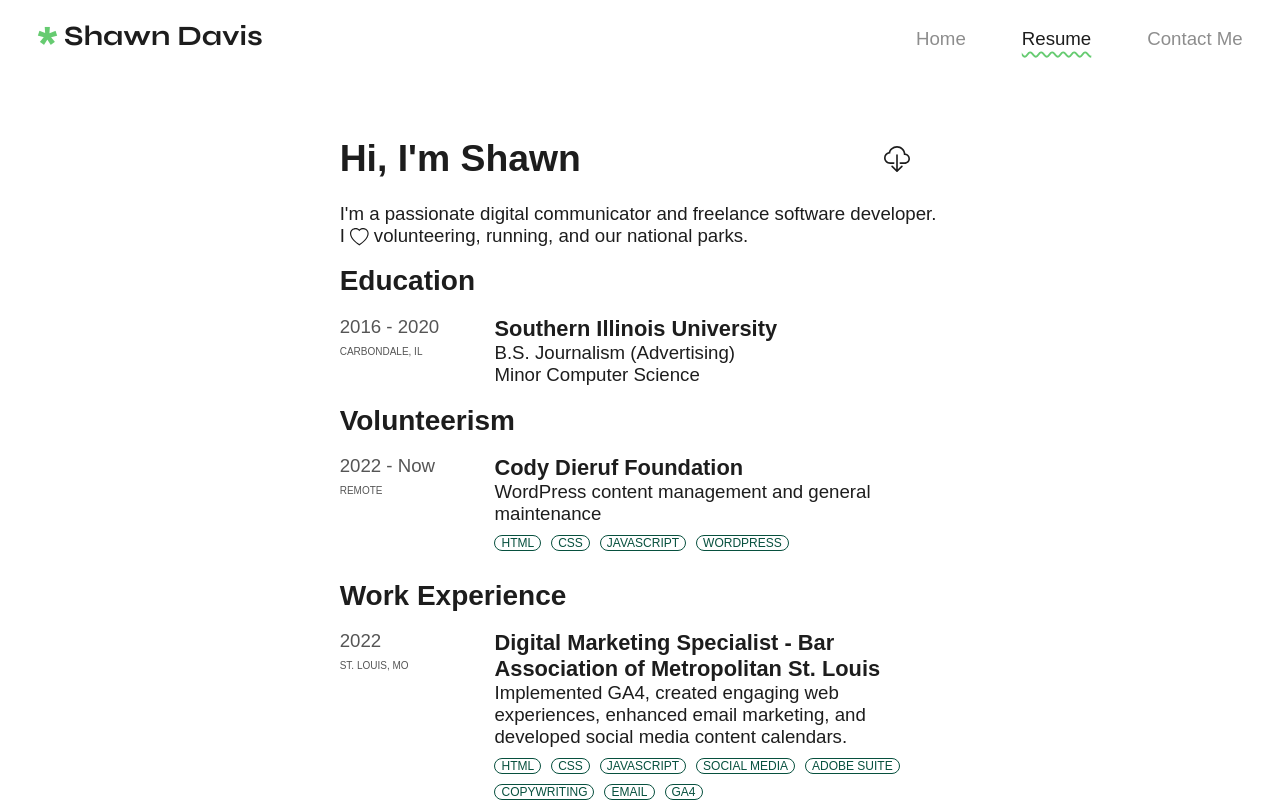
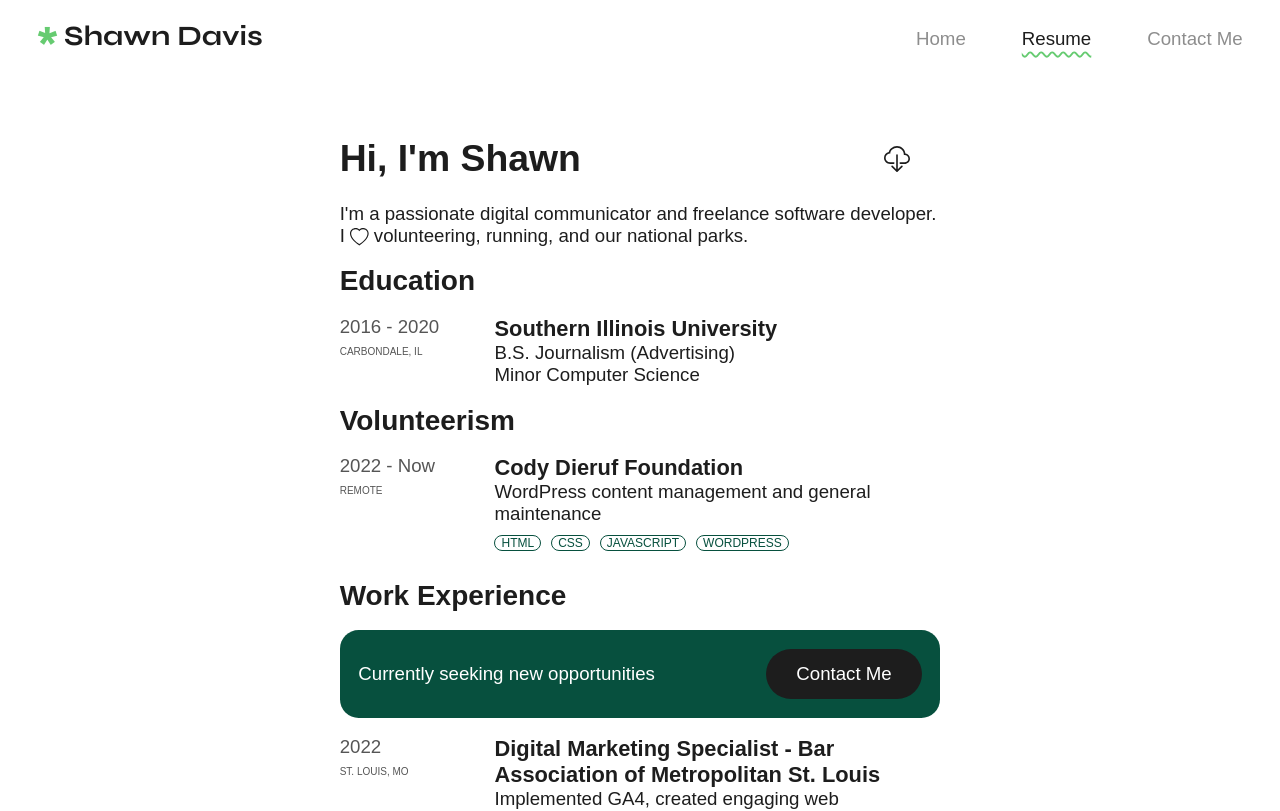
Before and after one commit to git-shawn/fromshawn, a Next.js app: page /resume in a window 1280 px wide. Shown: the top 811 px of the page. Built offline with nearby package versions, Linux system fonts and the light colour scheme; a web font is replaced by a local one.

Commit message:
Add resume banner

```diff
--- a/src/pages/resume.tsx
+++ b/src/pages/resume.tsx
@@ -1,8 +1,10 @@
 import Head from "next/head";
 import Image from "next/image";
+import Link from "next/link";
 import styles from "@/styles/Resume.module.css";
 import gridStyles from "@/styles/GridLayout.module.css"
 import { BsHeart, BsCloudDownload } from "react-icons/bs";
+import { motion, Variants } from "framer-motion";
 
 import ga4Cert from "/public/resume/cert-ga.png";
 import gaAdsCert from "/public/resume/cert-ga-ads.png";
@@ -11,6 +13,22 @@ import swiftFullCert from "/public/resume/cert-swift-full.jpg";
 import FooterBox from "@/components/shared/contact-footer";
 
 export default function Resume() {
+
+    const squircleVariants: Variants = {
+        offscreen: {
+            opacity: 0,
+            y: 50,
+        },
+        onscreen: {
+            opacity: 1,
+            y: 0,
+            transition: {
+                type: "spring",
+                bounce: 0.4,
+                duration: 1
+            }
+        }
+    }
 
     return (
         <>
@@ -82,6 +100,28 @@ export default function Resume() {
 
                 <div id="work">
                     <h2 className={styles["grid-title"]}>Work Experience</h2>
+
+                    <motion.div
+                        initial="offscreen"
+                        whileInView="onscreen"
+                        variants={squircleVariants}
+                        viewport={{ once: true, amount: 0.3 }}
+                        className={styles["banner"]}
+                    >
+                        <p>Currently seeking new opportunities</p>
+                        <div
+                            style={{
+                                margin: 0
+                            }}
+                            className={gridStyles["button-row"]}
+                        >
+                            <Link
+                                href="/contact"
+                                className={gridStyles["pill-button"]}>
+                                Contact Me
+                            </Link>
+                        </div>
+                    </motion.div>
 
                     {/* BAMSL */}
 
--- a/src/styles/Resume.module.css
+++ b/src/styles/Resume.module.css
@@ -111,6 +111,17 @@
     font-size: 12px;
 }
 
+.banner {
+    display: flex;
+    justify-content: space-between;
+    align-items: center;
+    padding: 1rem;
+    border-radius: 1rem;
+    background-color: var(--color-primary);
+    color: var(--color-background);
+    margin: 1rem 0rem;
+}
+
 @media (max-width: 750px) {
     .aboutContainer {
         padding: 1rem;
```
